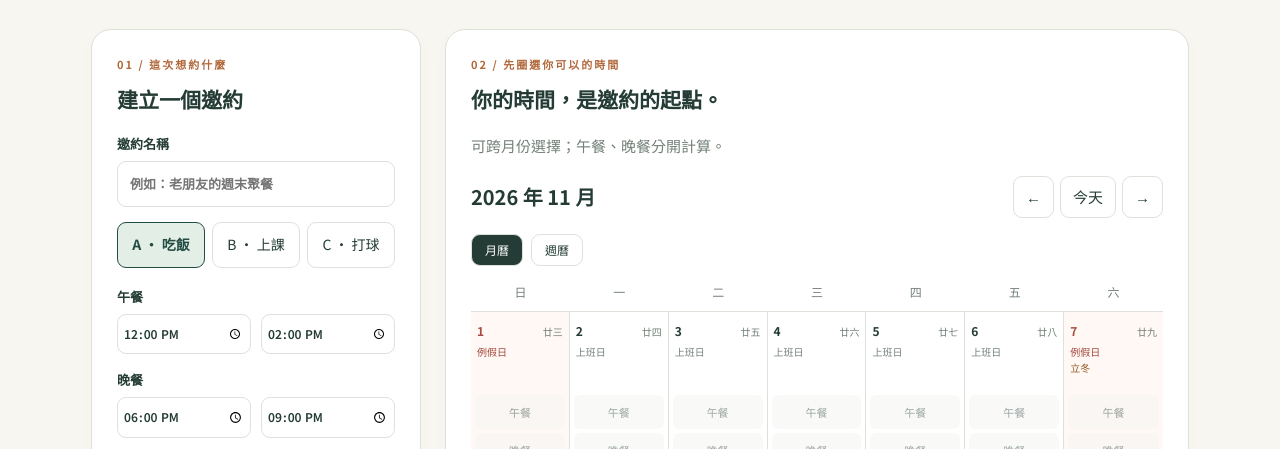
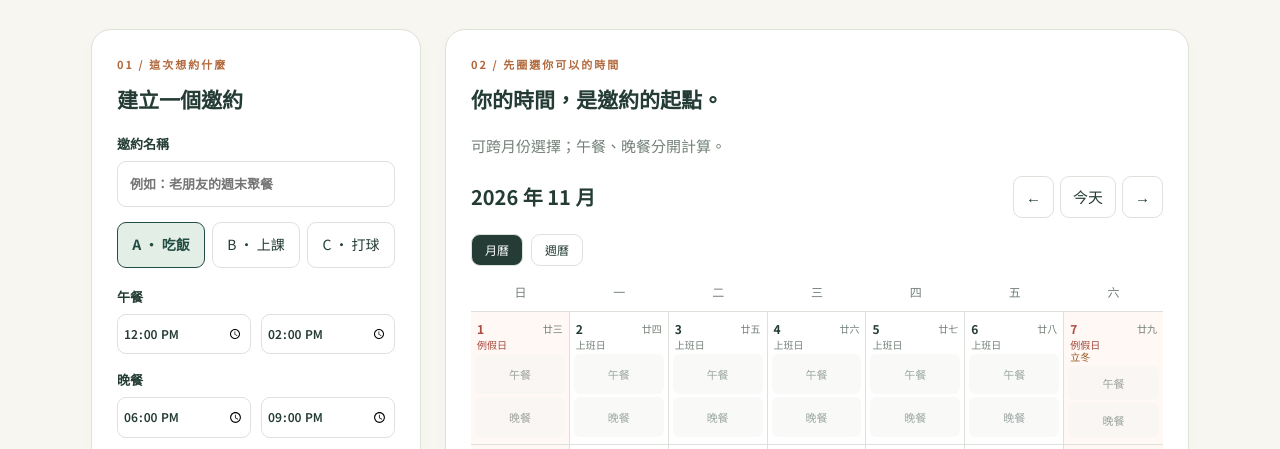
Before and after one commit to mcsewoody/friend-time, a website: page docs/index.html in a window 1280 px wide. Shown: the part 289-738 px from the top of the page. Drawn offline with Linux system fonts and the light colour scheme.

Commit message:
Apply compact month calendar spacing to desktop layouts

```diff
--- a/docs/index.html
+++ b/docs/index.html
@@ -6,7 +6,7 @@
     <meta name="referrer" content="no-referrer" />
     <meta name="theme-color" content="#234d42" />
     <title>有空一起 · 朋友約時間</title>
-    <link rel="stylesheet" href="style.css?v=4.2" />
+    <link rel="stylesheet" href="style.css?v=4.3" />
   </head>
   <body>
     <header>
--- a/docs/style.css
+++ b/docs/style.css
@@ -843,8 +843,7 @@ header nav {
   margin: 8px 0 14px;
 }
 
-/* Phone month view: let real date content set its height, without a reserved blank row. */
-@media (max-width: 600px) {
+/* Month view: size date headers to their content on desktop and mobile. */
 .calendar:not(.week) .day {
   grid-template-rows: max-content minmax(34px, 1fr) minmax(34px, 1fr);
   min-height: 0;
@@ -867,4 +866,3 @@ header nav {
 .calendar:not(.week) .day-term:empty {
   display: none;
 }
-}
```
Lines whose indentation alone changed are shown as unchanged.
